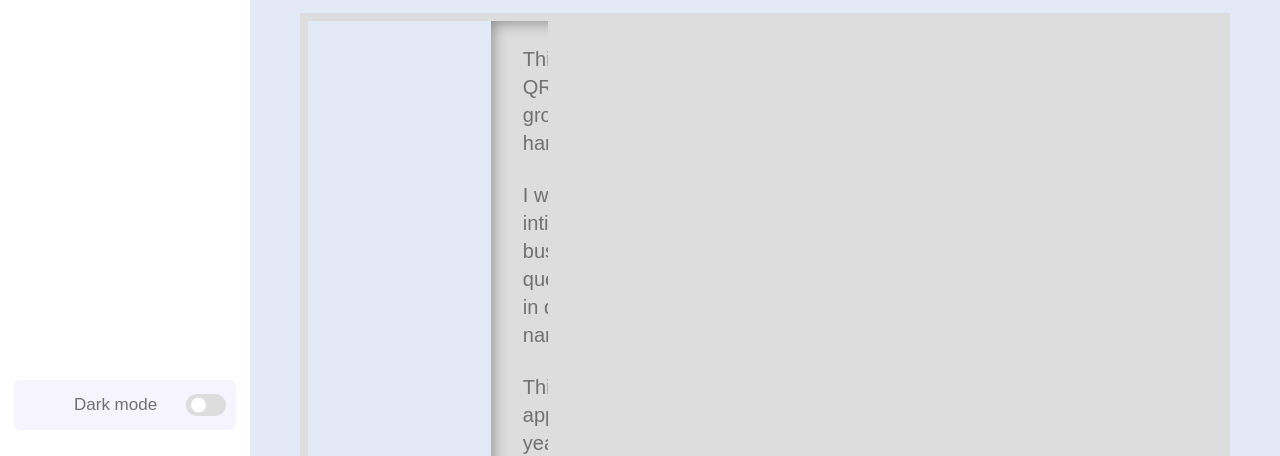
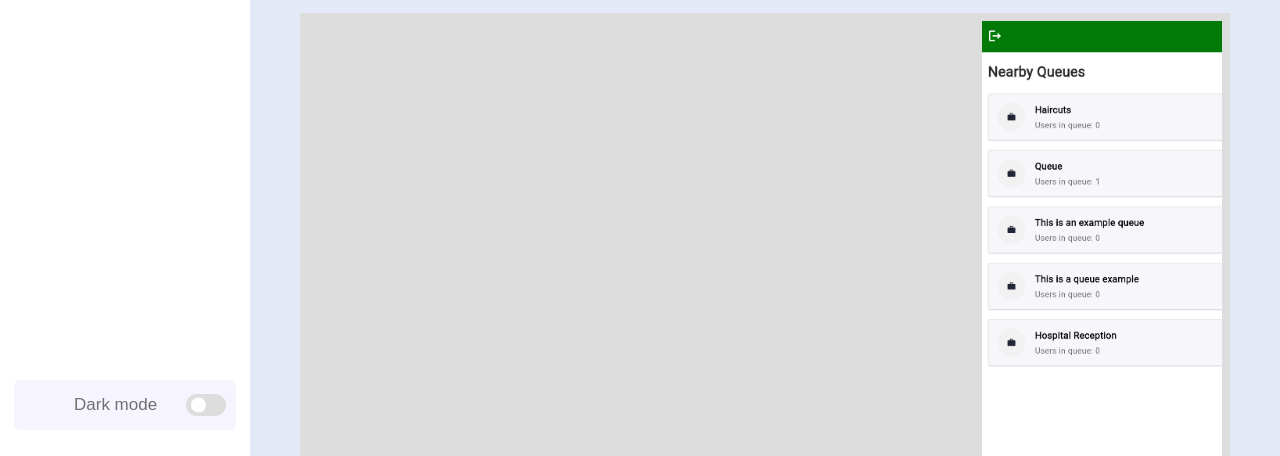
Before and after one commit to HazzaWho/Website, a plain HTML site: page index.html in a window 1280 px wide. In both pictures the pointer is over the element 765 px from the left and 617 px from the top of the page. Shown: the part 344-800 px from the top of the page. Drawn offline with Linux system fonts and the light colour scheme; some icons are missing.

Commit message:
Update styles.css

```diff
--- a/styles.css
+++ b/styles.css
@@ -505,7 +505,7 @@
   }
 
   .wrap:hover .overlay {
-    transform: translateX(30vmin);
+    transform: translateX(calc((-100%)+30vmin));
   }
   .wrap:hover .image-content1 {
     width: 30vmin;
```
